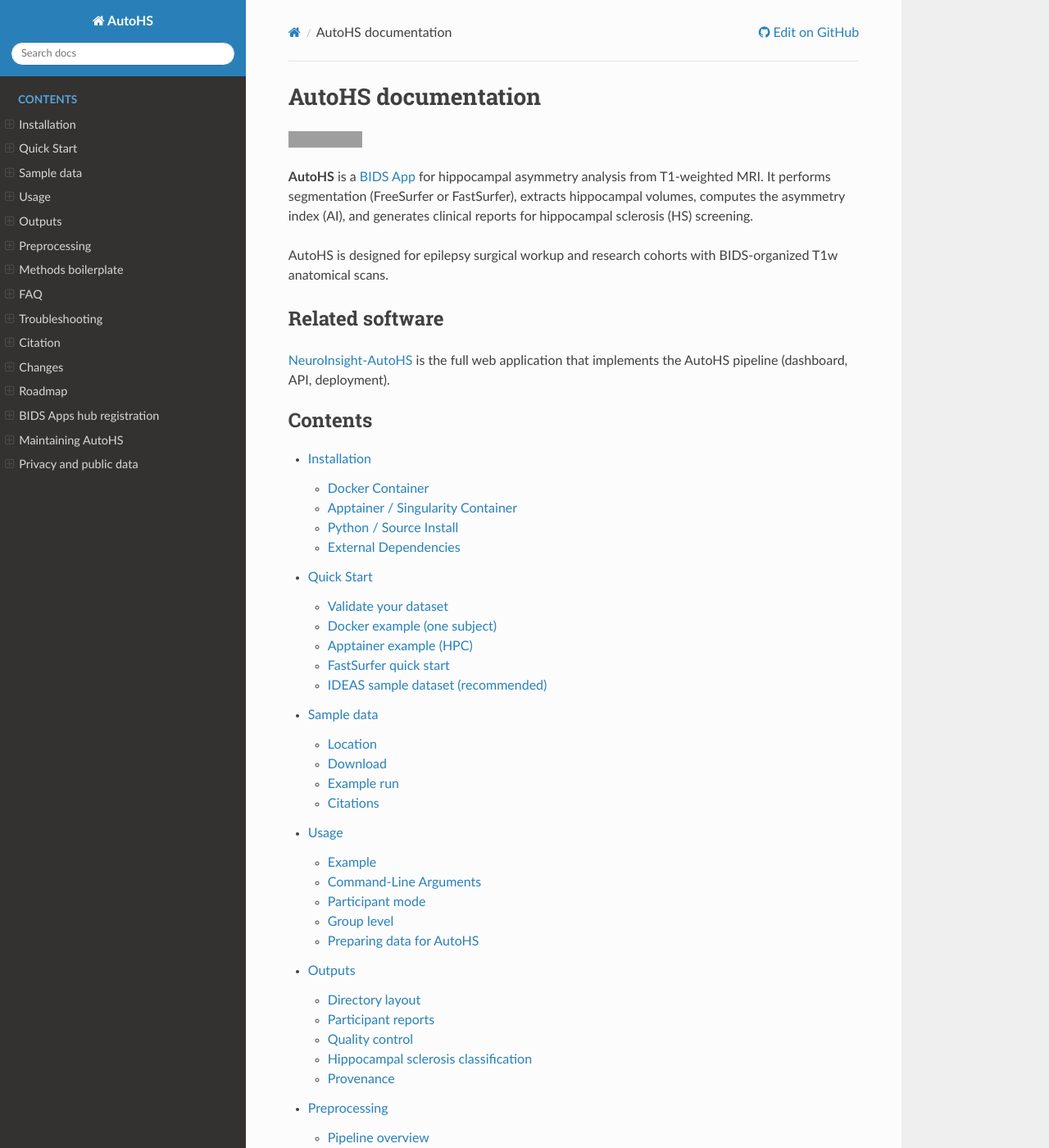
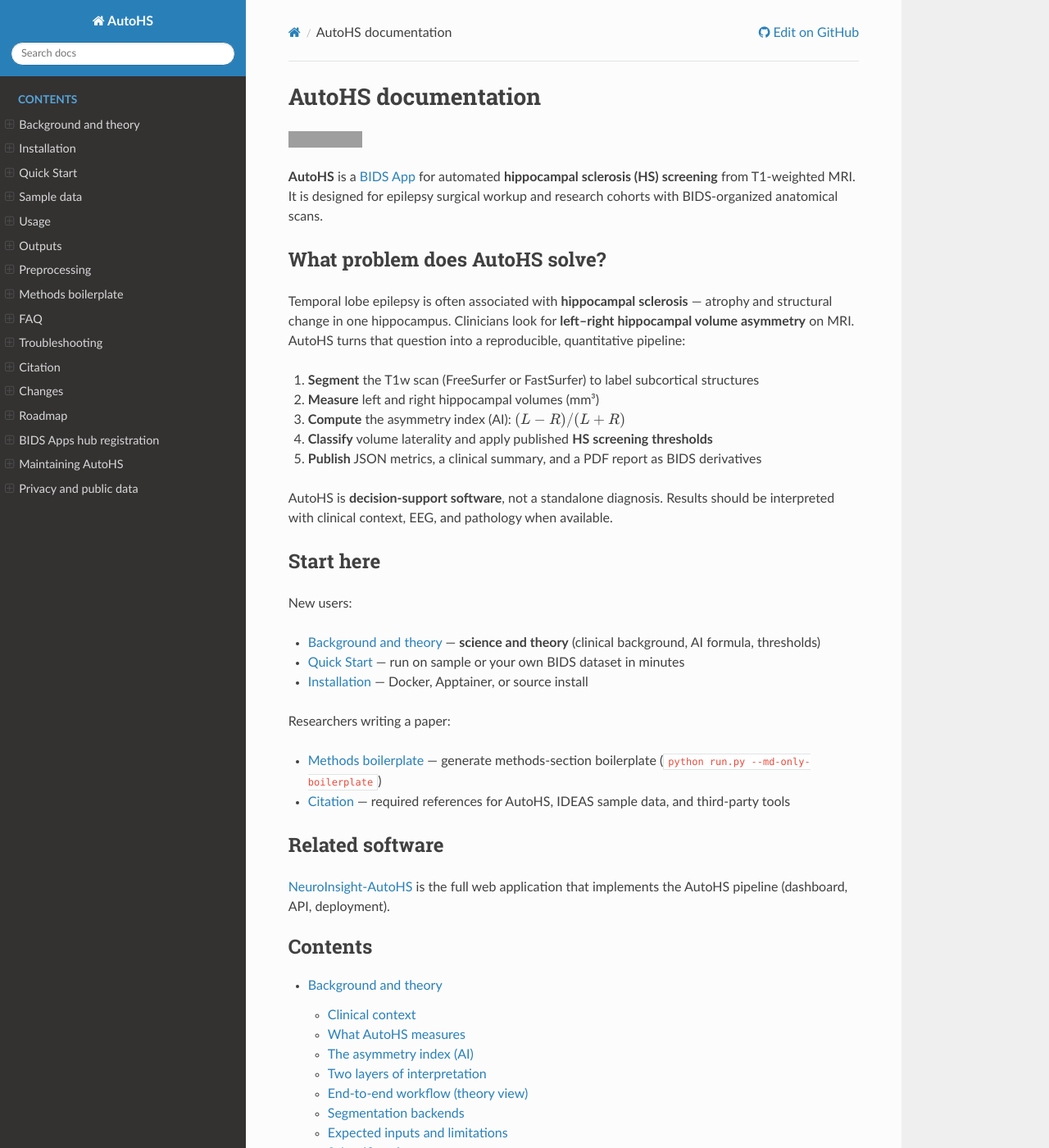
Before and after one commit to phindagijimana/AutoHS, a Sphinx documentation site: the page built from docs/source/index.rst, in a window 1280 px wide and 1400 px high. Shown: the whole window at 82% size. Built offline with Sphinx 7.4.7 and the Read the Docs theme 3.1.0, drawn with Linux system fonts in a browser that asks for light colours; the version number could not be read and is left out; some of the changed text lies outside the part shown; grey boxes are pictures that could not be loaded.

Commit message:
Add theory page and expand landing docs for clinical context.
Explain HS screening rationale, AI formula, and thresholds on the home page and a dedicated theory section so new users understand the science before running the pipeline.

Co-authored-by: Cursor <cursoragent@cursor.com>

```diff
--- a/docs/source/conf.py
+++ b/docs/source/conf.py
@@ -12,6 +12,7 @@ extensions = [
     "sphinx.ext.autodoc",
     "sphinx.ext.napoleon",
     "sphinx.ext.viewcode",
+    "sphinx.ext.mathjax",
 ]
 
 templates_path = ["_templates"]
--- a/docs/source/faq.rst
+++ b/docs/source/faq.rst
@@ -47,7 +47,7 @@ Under ``<output_dir>/autohs/`` with BIDS Derivatives-style filenames (``desc-aut
 **What is the asymmetry index (AI)?**
 
 ``AI = (L − R) / (L + R)`` using hippocampal volumes from segmentation statistics. See
-:doc:`outputs` for HS classification thresholds.
+:doc:`theory` for clinical context and :doc:`outputs` for HS classification thresholds.
 
 **Can I regenerate reports without re-running segmentation?**
 
--- a/docs/source/index.rst
+++ b/docs/source/index.rst
@@ -5,13 +5,39 @@ AutoHS documentation
    :target: https://autohs.readthedocs.io/en/latest/?badge=latest
    :alt: Documentation Status
 
-**AutoHS** is a `BIDS App <https://bids.neuroimaging.io/bids_apps.html>`_ for hippocampal
-asymmetry analysis from T1-weighted MRI. It performs segmentation (FreeSurfer or
-FastSurfer), extracts hippocampal volumes, computes the asymmetry index (AI), and
-generates clinical reports for hippocampal sclerosis (HS) screening.
+**AutoHS** is a `BIDS App <https://bids.neuroimaging.io/bids_apps.html>`_ for automated
+**hippocampal sclerosis (HS) screening** from T1-weighted MRI. It is designed for epilepsy
+surgical workup and research cohorts with BIDS-organized anatomical scans.
 
-AutoHS is designed for epilepsy surgical workup and research cohorts with BIDS-organized
-T1w anatomical scans.
+What problem does AutoHS solve?
+-------------------------------
+
+Temporal lobe epilepsy is often associated with **hippocampal sclerosis** — atrophy and
+structural change in one hippocampus. Clinicians look for **left–right hippocampal volume
+asymmetry** on MRI. AutoHS turns that question into a reproducible, quantitative pipeline:
+
+#. **Segment** the T1w scan (FreeSurfer or FastSurfer) to label subcortical structures
+#. **Measure** left and right hippocampal volumes (mm³)
+#. **Compute** the asymmetry index (AI): :math:`(L - R) / (L + R)`
+#. **Classify** volume laterality and apply published **HS screening thresholds**
+#. **Publish** JSON metrics, a clinical summary, and a PDF report as BIDS derivatives
+
+AutoHS is **decision-support software**, not a standalone diagnosis. Results should be
+interpreted with clinical context, EEG, and pathology when available.
+
+Start here
+----------
+
+New users:
+
+* :doc:`theory` — **science and theory** (clinical background, AI formula, thresholds)
+* :doc:`quickstart` — run on sample or your own BIDS dataset in minutes
+* :doc:`installation` — Docker, Apptainer, or source install
+
+Researchers writing a paper:
+
+* :doc:`methods` — generate methods-section boilerplate (``python run.py --md-only-boilerplate``)
+* :doc:`citation` — required references for AutoHS, IDEAS sample data, and third-party tools
 
 Related software
 ----------------
@@ -23,6 +49,7 @@ web application that implements the AutoHS pipeline (dashboard, API, deployment)
    :maxdepth: 2
    :caption: Contents
 
+   theory
    installation
    quickstart
    sample_data
--- a/docs/source/methods.rst
+++ b/docs/source/methods.rst
@@ -2,7 +2,8 @@ Methods boilerplate
 ===================
 
 AutoHS provides copy-paste methods text for manuscripts, similar to NiPreps BIDS Apps
-(fMRIPrep, QSIPrep).
+(fMRIPrep, QSIPrep). For the scientific background (AI formula, thresholds, clinical context),
+see :doc:`theory`.
 
 Generate boilerplate
 --------------------
--- a/docs/source/preprocessing.rst
+++ b/docs/source/preprocessing.rst
@@ -1,7 +1,8 @@
 Preprocessing
 =============
 
-AutoHS is a two-step participant-level workflow.
+AutoHS is a two-step participant-level workflow. For the **clinical rationale**, asymmetry
+index formula, and HS threshold theory, see :doc:`theory`.
 
 Pipeline overview
 -----------------
@@ -33,10 +34,13 @@ Step 2 — AI-compute
 -------------------
 
 Runs in the AutoHS Python environment (native on Apptainer/HPC, Docker image otherwise).
+This step implements the quantitative core described in :doc:`theory`:
 
-1. Parse hippocampal volumes from segmentation stats
-2. Compute asymmetry index: ``AI = (L − R) / (L + R)``
-3. Apply HS classification thresholds
+1. Parse **Left-Hippocampus** and **Right-Hippocampus** volumes (mm³) from ``aseg.stats`` or
+   ``aseg+DKT.stats``
+2. Compute asymmetry index: :math:`\mathrm{AI} = (L - R) / (L + R)`
+3. Apply **volume laterality** (±0.05) and **HS screening** thresholds (Brain Communications,
+   in press)
 4. Generate ``report.json``, ``summary.txt``, ``report.pdf``, and optional overlays
 
 Processing a subject/session pair
@@ -72,5 +76,5 @@ segmentation progress.
 References
 ----------
 
-See :doc:`citation` for the publication describing the hippocampal asymmetry index and
-HS classification thresholds.
+See :doc:`theory` for the full scientific background and :doc:`citation` for the publication
+describing the hippocampal asymmetry index and HS classification thresholds.
--- /dev/null
+++ b/docs/source/theory.rst
@@ -0,0 +1,184 @@
+Background and theory
+=====================
+
+This page explains the **clinical motivation**, **imaging measurements**, and **classification
+logic** behind AutoHS. It is written for clinicians, researchers, and engineers who land on
+the documentation site without prior context.
+
+Clinical context
+----------------
+
+**Hippocampal sclerosis (HS)** is a common pathological substrate in temporal lobe epilepsy
+(TLE). In surgical workup, MRI is used to detect **asymmetric hippocampal atrophy** on the
+side of seizure onset. Quantitative hippocampal volumetry and asymmetry metrics can support
+screening when visual read is equivocal.
+
+AutoHS automates a reproducible workflow:
+
+1. Segment the T1-weighted scan (FreeSurfer or FastSurfer)
+2. Read left and right hippocampal volumes from segmentation statistics
+3. Compute the **asymmetry index (AI)**
+4. Apply published thresholds for **volume laterality** and **HS screening**
+
+AutoHS is a **decision-support** tool. It does not replace clinical judgment, histopathology,
+EEG, or multidisciplinary epilepsy conference review.
+
+What AutoHS measures
+--------------------
+
+From each participant's T1w scan, AutoHS extracts:
+
+* **Left hippocampus volume** (mm³) — ``Left-Hippocampus`` in ``aseg.stats`` or ``aseg+DKT.stats``
+* **Right hippocampus volume** (mm³) — ``Right-Hippocampus``
+
+Volumes come from whole-brain subcortical segmentation (FreeSurfer ``recon-all`` volume-only
+stages, or FastSurfer ``--seg_only``). AutoHS does **not** use FLAIR, diffusion, or
+hippocampal subfield segmentation in the default pipeline.
+
+The asymmetry index (AI)
+------------------------
+
+The asymmetry index quantifies relative left–right hippocampal volume difference:
+
+.. math::
+
+   \mathrm{AI} = \frac{V_{\mathrm{left}} - V_{\mathrm{right}}}{V_{\mathrm{left}} + V_{\mathrm{right}}}
+
+Properties:
+
+* **AI = 0** — equal volumes (perfect symmetry in this metric)
+* **AI > 0** — left hippocampus larger than right
+* **AI < 0** — right hippocampus larger than left
+* Range is approximately **(−1, +1)** when both volumes are positive
+
+AutoHS reports AI rounded to **four decimal places** in derivative JSON and PDF reports.
+
+Two layers of interpretation
+----------------------------
+
+AutoHS applies **two related but distinct** classification layers.
+
+Volume laterality (descriptive)
+~~~~~~~~~~~~~~~~~~~~~~~~~~~~~~~~~
+
+Uses a symmetric band around zero with threshold **±0.05**:
+
++---------------------------+----------------------------------+
+| Condition                 | Label                            |
++===========================+==================================+
+| AI > 0.05                 | Left > Right                     |
++---------------------------+----------------------------------+
+| AI < −0.05                | Right > Left                     |
++---------------------------+----------------------------------+
+| −0.05 ≤ AI ≤ 0.05         | Symmetric                        |
++---------------------------+----------------------------------+
+
+This layer describes **direction of volume imbalance** without invoking HS pathology.
+
+HS screening (pathology-oriented)
+~~~~~~~~~~~~~~~~~~~~~~~~~~~~~~~~~
+
+Uses **asymmetric thresholds** derived from the AutoHS validation study (Brain Communications,
+in press). These thresholds are stricter on the negative side because hippocampal atrophy
+in HS typically makes the **affected side smaller**:
+
++-------------------------------+----------------------------------------+
+| Condition                     | HS screening label                     |
++===============================+========================================+
+| AI > 0.046915816971433        | Left-dominant (**Right HS suspected**) |
++-------------------------------+----------------------------------------+
+| AI < −0.070839747728063       | Right-dominant (**Left HS suspected**) |
++-------------------------------+----------------------------------------+
+| otherwise                     | Balanced (**No HS**)                   |
++-------------------------------+----------------------------------------+
+
+**Naming convention:** “Left HS suspected” means pathology on the **left** hippocampus is
+suspected, which manifests as **right-dominant** volumes (smaller left hippocampus, more
+negative AI). Similarly, “Right HS suspected” corresponds to **left-dominant** volumes.
+
+These thresholds are **fixed constants** in ``ai_compute/asymmetry.py`` and match the values
+written to ``*_desc-autohs_metrics.json``.
+
+End-to-end workflow (theory view)
+---------------------------------
+
+.. code-block:: text
+
+   T1w MRI (BIDS)
+        │
+        ▼
+   ┌─────────────────────────────────────┐
+   │ Step 1: Whole-brain segmentation    │
+   │  FreeSurfer vol-only OR FastSurfer    │
+   │  → subcortical volume labels          │
+   └─────────────────────────────────────┘
+        │
+        ▼
+   ┌─────────────────────────────────────┐
+   │ Step 2: AI-compute                  │
+   │  Parse Left/Right Hippocampus mm³   │
+   │  AI = (L − R) / (L + R)             │
+   │  Laterality + HS screening labels   │
+   │  JSON / PDF / summary reports       │
+   └─────────────────────────────────────┘
+        │
+        ▼
+   BIDS derivatives under output/autohs/
+
+Step 1 establishes **anatomical correspondence** and voxel-wise labels; Step 2 is purely
+**tabular arithmetic and rule-based classification** on hippocampal volumes. No additional
+machine-learning model is trained at runtime in Step 2.
+
+Segmentation backends
+---------------------
+
+FreeSurfer (default)
+~~~~~~~~~~~~~~~~~~~~
+
+Uses ``recon-all -autorecon1 -autorecon2-volonly`` plus ``mri_segstats`` on the automated
+segmentation. This is the conventional neuroimaging approach for subcortical volumes and
+has extensive literature support.
+
+FastSurfer (``--fastsurfer``)
+~~~~~~~~~~~~~~~~~~~~~~~~~~~~~
+
+Uses a deep-learning segmentation pipeline in ``--seg_only`` mode, reading
+``aseg+DKT.stats``. It is typically **much faster** on CPU and does not require a FreeSurfer
+license, but volumes may differ slightly from FreeSurfer. For research comparability, pick
+one backend per study and report it in methods (see :doc:`methods`).
+
+Expected inputs and limitations
+-------------------------------
+
+**Inputs**
+
+* One T1w NIfTI per subject/session (BIDS ``*_T1w.nii.gz``)
+* FreeSurfer license when using the default backend
+
+**Limitations**
+
+* Single time-point T1w only; no longitudinal atrophy rates
+* No FLAIR hyperintensity or hippocampal T2/T1W signal analysis
+* Thresholds were validated in the AutoHS publication cohort; external validation on your
+  scanner population is recommended before clinical deployment
+* Group-level statistics are **not** computed (participant-level BIDS App only)
+
+Scientific reference
+--------------------
+
+The asymmetry index formulation and HS screening thresholds implemented in AutoHS are
+described in:
+
+   **Ndagijimana P**, **Brennan D**, **Shinohara R**, **Gugger J**. MRI derived hippocampal
+   asymmetry identifies hippocampal sclerosis in epilepsy surgical specimens. *Brain
+   Communications*. **Accepted (in press)**.
+
+See :doc:`citation` for BibTeX and third-party tool references (FreeSurfer, FastSurfer, BIDS).
+
+Further reading in this documentation
+-------------------------------------
+
+* :doc:`preprocessing` — commands, containers, and runtime details for each step
+* :doc:`outputs` — derivative filenames and report fields
+* :doc:`methods` — copy-paste methods text for manuscripts
+* :doc:`sample_data` — public IDEAS example dataset
```
Also changed, not shown: docs/source/outputs.rst (+12 -3 lines).
